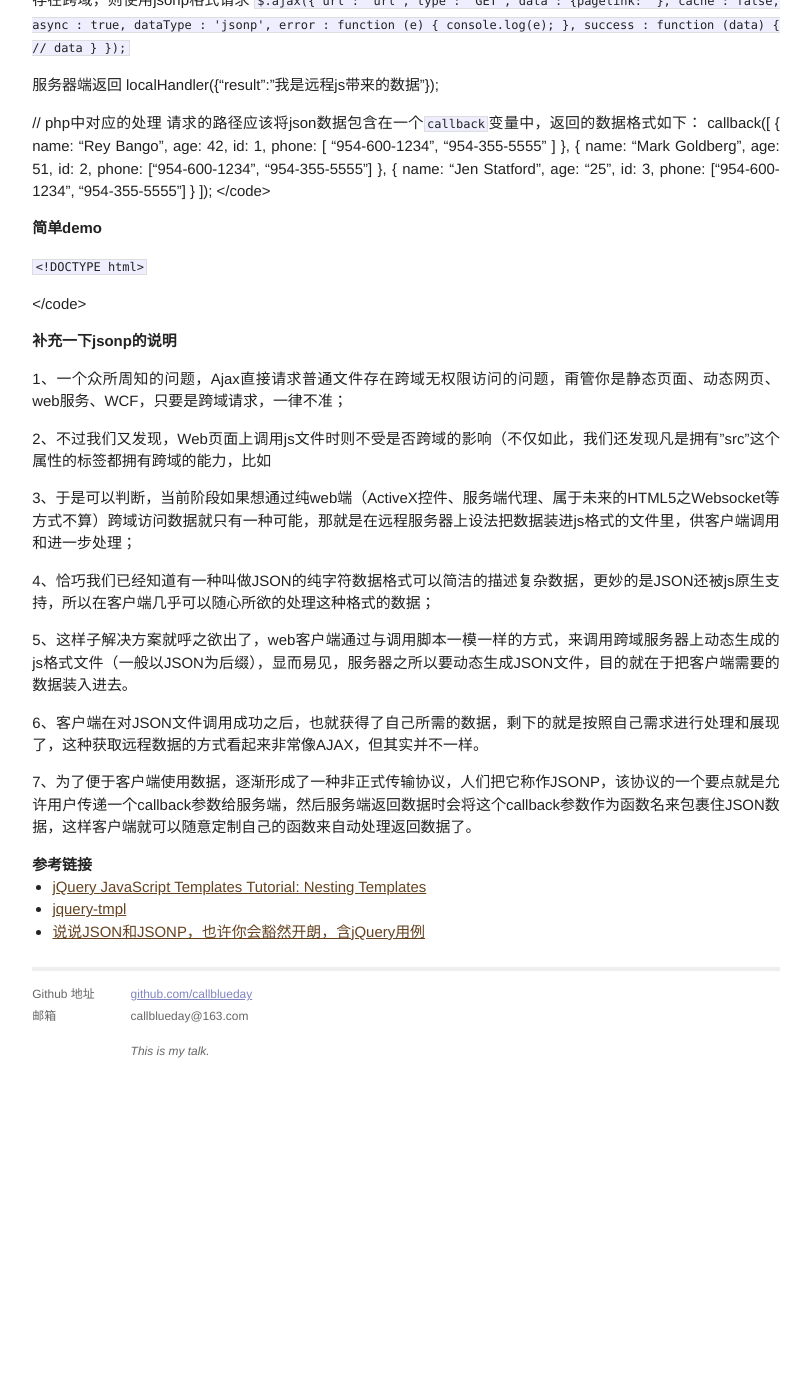
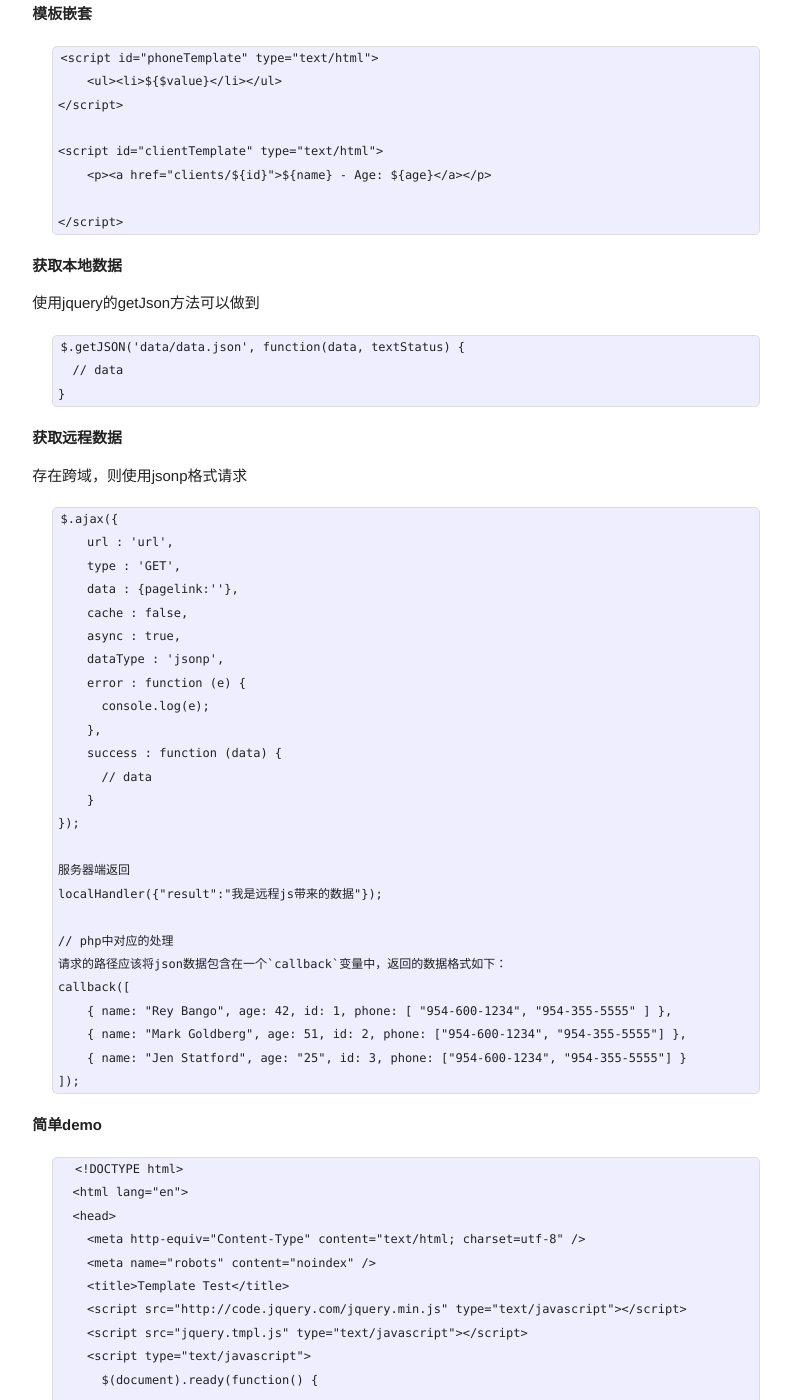
Before and after one commit to callblueday/blog, a Jekyll site: the page built from _posts/2014-06-27-jquery-tmpl.md, in a window 1280 px wide and 1400 px high, scrolled down 796 px. Shown: the whole window, without its empty margins (234-1045 px from the left). Built offline with Jekyll 4.4.1, drawn with Linux system fonts in a browser that asks for light colours; nearby versions of some CDN libraries; library files that are not in the unit come from our copies; Markdown is read by kramdown in place of the engine named in the settings; before the commit the page ends 1870 px from its top, so only the background shows below that; some of the changed text lies outside the part shown.

Commit message:
update jquery tmpl

````diff
--- a/_posts/2014-06-27-jquery-tmpl.md
+++ b/_posts/2014-06-27-jquery-tmpl.md
@@ -8,32 +8,36 @@ categories: code
 基本使用
 ------------
 1. 引入基本库
-<code>
+
+```
   <script src="http://code.jquery.com/jquery.min.js" type="text/javascript"></script>
   <script src="js/jquery.tmpl.js" type="text/javascript"></script>
-</code>
+```
 
 1. 定义数据结构
-<code>
+
+```
 var clientData = [
      { name: "Rey Bango", age: 42, id: 1, phone: [ "954-600-1234", "954-355-5555" ] },
      { name: "Mark Goldberg", age: 51, id: 2, phone: ["954-600-1234", "954-355-5555"] },
      { name: "Jen Statford", age: "25", id: 3, phone: ["954-600-1234", "954-355-5555"] }
 ];
-</code>
+```
 
 1. 定义模板和变量
-<code>
+
+```
   <script id="clientTemplate" type="text/html">
       <p><a href="clients/${id}">${name} - Age: ${age}</a></p>
   </script>
-</code>
+```
 
 
 1. 进行数据渲染并加载到dom中
-<code>
+
+```
   $("#clientTemplate").tmpl(clientData).appendTo("div");
-</code>
+```
 
 
 细节使用
@@ -46,7 +50,8 @@ var clientData = [
 模板嵌套
 ---------
 
-<code>
+
+```
 <script id="phoneTemplate" type="text/html">
     <ul>{{each phone}}<li>${$value}</li>{{/each}}</ul>
 </script>
@@ -55,23 +60,25 @@ var clientData = [
     <p><a href="clients/${id}">${name} - Age: ${age}</a></p>
     {{tmpl($data) "#phoneTemplate"}}
 </script>
-</code>
+```
 
 
 获取本地数据
 ------------
 使用jquery的getJson方法可以做到
-<code>
+
+```
 $.getJSON('data/data.json', function(data, textStatus) {
   // data
 }
-</code>
+```
 
 
 获取远程数据
 -------------
 存在跨域，则使用jsonp格式请求
-<code>
+
+```
 $.ajax({
     url : 'url',
     type : 'GET',
@@ -97,12 +104,13 @@ callback([
     { name: "Mark Goldberg", age: 51, id: 2, phone: ["954-600-1234", "954-355-5555"] },
     { name: "Jen Statford", age: "25", id: 3, phone: ["954-600-1234", "954-355-5555"] }
 ]);
-</code>
+```
 
 
 简单demo
 ----------
-<code>
+
+```
   <!DOCTYPE html>
   <html lang="en">
   <head>
@@ -142,7 +150,7 @@ callback([
 
   </body>
   </html>
-</code>
+```
 
 
 补充一下jsonp的说明
````
